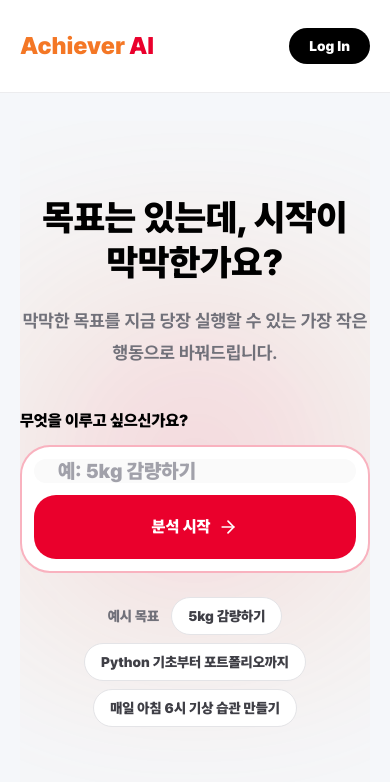
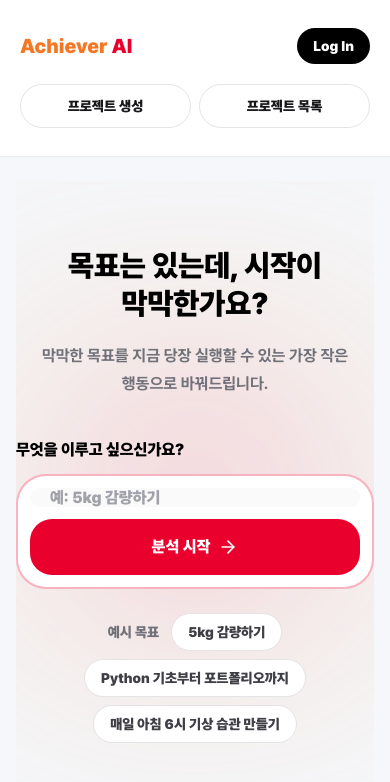
Before and after one commit to junhaspare1-rgb/Achiever-ai, a React (Vite) app: page / in a window 390 px wide. Shown: the top 782 px of the page. Built offline with nearby package versions, Linux system fonts and the light colour scheme.

Commit message:
Improve mobile and tablet layouts

```diff
--- a/src/App.jsx
+++ b/src/App.jsx
@@ -577,8 +577,8 @@ function AppHeader({ onLogoClick, onProjectsClick }) {
     <header className="border-b border-zinc-200/70 bg-white px-5 py-7 sm:px-8 lg:px-10">
       <div className="mx-auto flex w-full max-w-[1600px] items-center justify-between">
         <button className="inline-flex items-baseline gap-1 font-black" onClick={onLogoClick} type="button">
-          <span className="text-2xl text-sk-orange">Achiever</span>
-          <span className="text-2xl text-sk-red">AI</span>
+          <span className="text-xl text-sk-orange sm:text-2xl">Achiever</span>
+          <span className="text-xl text-sk-red sm:text-2xl">AI</span>
         </button>
 
         <div className="hidden items-center gap-12 text-base font-black text-black lg:flex">
@@ -591,13 +591,29 @@ function AppHeader({ onLogoClick, onProjectsClick }) {
         </div>
 
         <button
-          className="rounded-full bg-black px-5 py-2 text-sm font-black text-white transition hover:bg-zinc-800"
+          className="rounded-full bg-black px-4 py-2 text-sm font-black text-white transition hover:bg-zinc-800 sm:px-5"
           onClick={() => window.alert("현재 Achiever AI는 베타 버전이어서 로그인 기능을 지원하지 않습니다.")}
           type="button"
         >
           Log In
         </button>
       </div>
+      <nav className="mx-auto mt-5 grid w-full max-w-[1600px] grid-cols-2 gap-2 lg:hidden">
+        <button
+          className="h-11 rounded-full border border-zinc-200 bg-white text-sm font-black text-zinc-900 transition hover:border-[#EA002C] hover:text-[#EA002C]"
+          onClick={onLogoClick}
+          type="button"
+        >
+          프로젝트 생성
+        </button>
+        <button
+          className="h-11 rounded-full border border-zinc-200 bg-white text-sm font-black text-zinc-900 transition hover:border-[#EA002C] hover:text-[#EA002C]"
+          onClick={onProjectsClick}
+          type="button"
+        >
+          프로젝트 목록
+        </button>
+      </nav>
     </header>
   );
 }
@@ -607,7 +623,7 @@ function Shell({ children, onLogoClick, onProjectsClick }) {
     <main className="min-h-screen bg-[#F5F7FA] text-zinc-950">
       <AppHeader onLogoClick={onLogoClick} onProjectsClick={onProjectsClick} />
       <div className="bg-[#F5F7FA]">
-        <div className="mx-auto flex min-h-[calc(100vh-6rem)] w-full max-w-[1600px] flex-col px-5 pb-10 pt-7 sm:px-8 sm:pt-9 lg:px-10">
+        <div className="mx-auto flex min-h-[calc(100vh-6rem)] w-full max-w-[1600px] flex-col px-4 pb-24 pt-6 sm:px-8 sm:pb-10 sm:pt-9 lg:px-10">
           {children}
         </div>
       </div>
@@ -635,10 +651,10 @@ function ProjectListScreen({ projects, activeProjectId, onCreateProject, onSelec
               <FolderOpen aria-hidden="true" className="h-4 w-4" />
               프로젝트 보관함
             </div>
-            <h1 className="text-4xl font-black text-black sm:text-5xl">모든 프로젝트</h1>
+            <h1 className="text-3xl font-black text-black sm:text-5xl">모든 프로젝트</h1>
           </div>
 
-          <ActionButton className="bg-[#EA002C] text-white hover:bg-[#D90029]" icon={Plus} onClick={onCreateProject} type="button">
+          <ActionButton className="w-full bg-[#EA002C] text-white hover:bg-[#D90029] sm:w-auto" icon={Plus} onClick={onCreateProject} type="button">
             새 프로젝트
           </ActionButton>
         </div>
@@ -919,10 +935,10 @@ function SimpleGoalInputScreen({
         <div className="pointer-events-none absolute left-1/2 top-1/2 h-[560px] w-[860px] -translate-x-1/2 -translate-y-1/2 rounded-full bg-[radial-gradient(circle,rgba(234,0,44,0.16)_0%,rgba(244,119,37,0.08)_34%,rgba(245,247,250,0)_70%)] blur-3xl" />
         <div className="relative z-10 mx-auto w-full max-w-5xl">
           <div className="mb-10 text-center">
-            <h1 className="break-keep text-4xl font-black leading-tight text-black sm:text-5xl lg:text-6xl">
+            <h1 className="break-keep text-3xl font-black leading-tight text-black sm:text-5xl lg:text-6xl">
               목표는 있는데, 시작이 막막한가요?
             </h1>
-            <p className="mx-auto mt-5 max-w-2xl break-keep text-lg font-bold leading-8 text-zinc-500">
+            <p className="mx-auto mt-5 max-w-2xl break-keep text-base font-bold leading-7 text-zinc-500 sm:text-lg sm:leading-8">
               막막한 목표를 지금 당장 실행할 수 있는 가장 작은 행동으로 바꿔드립니다.
             </p>
           </div>
@@ -956,14 +972,14 @@ function SimpleGoalInputScreen({
                 <div className="flex flex-col gap-3 sm:flex-row sm:items-center">
                   <input
                     id="goal-input"
-                    className="h-20 min-w-0 flex-1 rounded-[22px] border-0 bg-[#fafafa] px-6 text-xl font-black text-zinc-950 outline-none placeholder:text-zinc-400 sm:px-8"
+                    className="h-16 min-w-0 flex-1 rounded-[22px] border-0 bg-[#fafafa] px-5 text-base font-black text-zinc-950 outline-none placeholder:text-zinc-400 sm:h-20 sm:px-8 sm:text-xl"
                     disabled={isLoading}
                     onChange={(event) => onChange(event.target.value)}
                     placeholder={copy.placeholder}
                     value={value}
                   />
                   <button
-                    className="inline-flex h-16 w-full items-center justify-center gap-2 rounded-[22px] bg-[#EA002C] px-7 text-base font-black text-white transition hover:bg-[#D90029] disabled:cursor-not-allowed disabled:opacity-50 sm:w-auto"
+                    className="inline-flex h-14 w-full items-center justify-center gap-2 rounded-[22px] bg-[#EA002C] px-7 text-base font-black text-white transition hover:bg-[#D90029] disabled:cursor-not-allowed disabled:opacity-50 sm:h-16 sm:w-auto"
                     disabled={isLoading}
                     type="submit"
                   >
@@ -1007,7 +1023,12 @@ function SimpleGoalInputScreen({
 }
 
 function TreeMap({ tree, phase, activeTaskId }) {
-  const [zoom, setZoom] = useState(1);
+  const [zoom, setZoom] = useState(() => {
+    if (typeof window === "undefined") return 1;
+    if (window.innerWidth < 480) return 0.7;
+    if (window.innerWidth < 768) return 0.82;
+    return 1;
+  });
   const [selectedNodeId, setSelectedNodeId] = useState("");
   const layout = useMemo(() => {
     const visibleTree = visibleTreeByPhase(tree, phase);
@@ -1078,7 +1099,7 @@ function TreeMap({ tree, phase, activeTaskId }) {
   });
 
   return (
-    <div className="rounded-[30px] bg-white p-4 shadow-[0_1px_0_rgba(0,0,0,0.04)]">
+    <div className="rounded-[24px] bg-white p-3 shadow-[0_1px_0_rgba(0,0,0,0.04)] sm:rounded-[30px] sm:p-4">
       <div className="mb-4 flex justify-end">
         <div className="flex items-center gap-2">
           <button
@@ -1108,7 +1129,7 @@ function TreeMap({ tree, phase, activeTaskId }) {
         </div>
       </div>
 
-      <div className="tree-map-scroll overflow-auto rounded-[24px] bg-[#fafafa] p-4">
+      <div className="tree-map-scroll overflow-auto rounded-[20px] bg-[#fafafa] p-3 sm:rounded-[24px] sm:p-4">
         <svg
           aria-label="목표 트리 MAP"
           className="tree-map-canvas"
@@ -1250,15 +1271,15 @@ function MapScreen({ tree, activeTaskId, mapPhase, progress, onMapPhaseChange, o
       <ProgressBar done={progress.done} total={progress.total} />
       <Shell onLogoClick={onLogoClick} onProjectsClick={onProjectsClick}>
         <section className="space-y-6">
-          <header className="sticky top-5 z-20 rounded-[28px] bg-white/95 p-5 shadow-[0_10px_30px_rgba(0,0,0,0.06)] backdrop-blur">
+          <header className="sticky top-3 z-20 rounded-[24px] bg-white/95 p-4 shadow-[0_10px_30px_rgba(0,0,0,0.06)] backdrop-blur sm:top-5 sm:rounded-[28px] sm:p-5">
             <div className="flex flex-col gap-4 lg:flex-row lg:items-center lg:justify-between">
               <div>
                 <p className="text-sm font-black text-[#EA002C]">{phaseCopy}</p>
-                <h1 className="mt-1 break-keep text-3xl font-black text-black sm:text-4xl">
+                <h1 className="mt-1 break-keep text-2xl font-black text-black sm:text-4xl">
                   {tree.title}
                 </h1>
               </div>
-              <div className="min-w-[220px]">
+              <div className="min-w-0 sm:min-w-[220px]">
                 <p className="mb-2 text-sm font-black text-zinc-500">
                   전체 {progress.total}개 중 {progress.done}개 완료
                 </p>
@@ -1272,12 +1293,12 @@ function MapScreen({ tree, activeTaskId, mapPhase, progress, onMapPhaseChange, o
             </div>
           </header>
 
-          <div className="rounded-[34px] bg-[#f3f3f3] p-4 sm:p-6 lg:p-8">
+          <div className="rounded-[28px] bg-[#f3f3f3] p-3 sm:rounded-[34px] sm:p-6 lg:p-8">
             <TreeMap tree={tree} phase={mapPhase} activeTaskId={activeTaskId} />
 
-            <div className="mt-6 flex flex-wrap items-center justify-between gap-3">
+            <div className="mt-6 flex flex-col items-stretch justify-between gap-3 sm:flex-row sm:flex-wrap sm:items-center">
               <ActionButton
-                className="border border-zinc-200 bg-white text-zinc-700 hover:border-sk-orange hover:text-black"
+                className="w-full border border-zinc-200 bg-white text-zinc-700 hover:border-sk-orange hover:text-black sm:w-auto"
                 icon={RotateCcw}
                 onClick={onReset}
                 type="button"
@@ -1287,7 +1308,7 @@ function MapScreen({ tree, activeTaskId, mapPhase, progress, onMapPhaseChange, o
 
               {mapPhase >= 3 ? (
                 <ActionButton
-                  className="bg-sk-red text-white shadow-[0_16px_34px_rgba(234,0,44,0.25)] hover:bg-[#d90029]"
+                  className="w-full bg-sk-red text-white shadow-[0_16px_34px_rgba(234,0,44,0.25)] hover:bg-[#d90029] sm:w-auto"
                   onClick={onViewTask}
                   type="button"
                 >
@@ -1308,7 +1329,7 @@ function MapScreen({ tree, activeTaskId, mapPhase, progress, onMapPhaseChange, o
 
 function TaskListNav({ taskEntries, activeTaskId, onSelectTask }) {
   return (
-    <aside className="min-h-0 rounded-[26px] bg-white p-4 shadow-[0_1px_0_rgba(0,0,0,0.04)] lg:h-full lg:overflow-y-auto">
+    <aside className="order-2 max-h-[280px] min-h-0 overflow-y-auto rounded-[26px] bg-white p-4 shadow-[0_1px_0_rgba(0,0,0,0.04)] lg:order-none lg:h-full lg:max-h-none lg:overflow-y-auto">
       <div className="mb-4 flex items-center gap-2">
         <span className="inline-flex h-9 w-9 items-center justify-center rounded-full bg-[#FFF1F2] text-[#EA002C]">
           <ListTodo aria-hidden="true" className="h-5 w-5" />
@@ -1375,7 +1396,7 @@ function AssistPanel({
   onSubmit,
 }) {
   return (
-    <section id="ai-assist" className="flex min-h-0 flex-1 flex-col rounded-[22px] bg-[#f7f7f7] p-3">
+    <section id="ai-assist" className="flex min-h-[260px] flex-1 flex-col rounded-[22px] bg-[#f7f7f7] p-3 lg:min-h-0">
       <div className="mb-2 flex items-center gap-2">
         <Sparkles aria-hidden="true" className="h-4 w-4 text-sk-orange" />
         <h2 className="text-sm font-black text-black">Achiever AI 채팅</h2>
@@ -1467,6 +1488,9 @@ function TaskScreen({
   const isTaskDone = task?.status === "done";
   const parentGoal = path[path.length - 1] || tree.title;
   const achieveTips = normalizeAchieveTips(task?.achieveTips, task?.title, parentGoal);
+  const [isDesktopTaskLayout, setIsDesktopTaskLayout] = useState(() =>
+    typeof window === "undefined" ? true : window.innerWidth >= 1024,
+  );
   const [taskBoardHeight, setTaskBoardHeight] = useState(() =>
     typeof window === "undefined" ? 560 : Math.max(420, window.innerHeight - 224),
   );
@@ -1474,16 +1498,18 @@ function TaskScreen({
   useEffect(() => {
     window.scrollTo({ top: 0, left: 0, behavior: "auto" });
     const previousOverflow = document.body.style.overflow;
-    document.body.style.overflow = "hidden";
-    const updateTaskBoardHeight = () => {
+    const updateTaskBoardLayout = () => {
+      const isDesktop = window.innerWidth >= 1024;
+      setIsDesktopTaskLayout(isDesktop);
       setTaskBoardHeight(Math.max(420, window.innerHeight - 224));
+      document.body.style.overflow = isDesktop ? "hidden" : previousOverflow;
     };
 
-    updateTaskBoardHeight();
-    window.addEventListener("resize", updateTaskBoardHeight);
+    updateTaskBoardLayout();
+    window.addEventListener("resize", updateTaskBoardLayout);
 
     return () => {
-      window.removeEventListener("resize", updateTaskBoardHeight);
+      window.removeEventListener("resize", updateTaskBoardLayout);
       document.body.style.overflow = previousOverflow;
     };
   }, [task?.id]);
@@ -1497,12 +1523,12 @@ function TaskScreen({
             <p className="text-sm font-black text-[#EA002C]">
               전체 {progress.total}개 중 {progress.done}개 완료
             </p>
-            <h1 className="mt-1 break-keep text-2xl font-black text-black sm:text-3xl">
+            <h1 className="mt-1 break-keep text-xl font-black text-black sm:text-3xl">
               {tree.title}
             </h1>
           </div>
           <ActionButton
-            className="border border-zinc-200 bg-white text-zinc-700 hover:border-sk-orange hover:text-black"
+            className="w-full border border-zinc-200 bg-white text-zinc-700 hover:border-sk-orange hover:text-black sm:w-auto"
             icon={RotateCcw}
             onClick={onReset}
             type="button"
@@ -1513,8 +1539,8 @@ function TaskScreen({
 
         <section
           id="task-board"
-          className="grid gap-4 rounded-[32px] bg-[#f3f3f3] p-4 sm:p-5 lg:min-h-0 lg:grid-cols-[260px_minmax(0,1fr)_340px] lg:overflow-hidden lg:p-5"
-          style={{ height: taskBoardHeight }}
+          className="grid gap-4 rounded-[28px] bg-[#f3f3f3] p-3 sm:p-5 lg:min-h-0 lg:grid-cols-[260px_minmax(0,1fr)_340px] lg:overflow-hidden lg:rounded-[32px] lg:p-5"
+          style={isDesktopTaskLayout ? { height: taskBoardHeight } : undefined}
         >
           <TaskListNav
             activeTaskId={task?.id || ""}
@@ -1522,7 +1548,7 @@ function TaskScreen({
             taskEntries={taskEntries}
           />
 
-          <div className="flex min-h-0 flex-col justify-center overflow-hidden rounded-[26px] bg-white p-5 shadow-[0_1px_0_rgba(0,0,0,0.04)] sm:p-6">
+          <div className="order-1 flex min-h-[420px] flex-col justify-center rounded-[26px] bg-white p-4 shadow-[0_1px_0_rgba(0,0,0,0.04)] sm:min-h-[460px] sm:p-6 lg:order-none lg:min-h-0 lg:overflow-hidden">
             <div className="mx-auto w-full max-w-3xl space-y-4">
               <div className="rounded-[32px] border border-zinc-100 bg-white p-4 shadow-[0_18px_55px_rgba(0,0,0,0.07)] sm:p-6">
                 <div className="mb-4 flex flex-wrap items-center justify-between gap-3">
@@ -1532,7 +1558,7 @@ function TaskScreen({
                   </div>
                 </div>
 
-                <h2 className="break-keep text-3xl font-black leading-[1.24] tracking-normal text-black sm:text-[2rem]">
+                <h2 className="break-keep text-2xl font-black leading-[1.32] tracking-normal text-black sm:text-[2rem]">
                   {task?.title}
                 </h2>
                 <div className="mt-4 rounded-[20px] bg-[#fafafa] px-4 py-3">
@@ -1556,7 +1582,7 @@ function TaskScreen({
 
               <div className="grid gap-3 sm:grid-cols-[1.4fr_1fr]">
                 <button
-                  className="group flex h-[72px] items-center justify-center gap-3 rounded-[24px] border border-[#EA002C] bg-white px-6 py-3 text-left text-zinc-900 transition hover:-translate-y-0.5 hover:bg-[#fffafa] disabled:cursor-not-allowed disabled:opacity-55"
+                  className="group flex min-h-[72px] items-center justify-center gap-3 rounded-[24px] border border-[#EA002C] bg-white px-5 py-3 text-left text-zinc-900 transition hover:-translate-y-0.5 hover:bg-[#fffafa] disabled:cursor-not-allowed disabled:opacity-55 sm:h-[72px] sm:px-6"
                   disabled={!task || isTaskDone || isSubdividing}
                   onClick={onComplete}
                   type="button"
@@ -1570,7 +1596,7 @@ function TaskScreen({
                   </span>
                 </button>
                 <button
-                  className="flex h-[72px] items-center justify-center gap-3 rounded-[24px] border border-zinc-200 bg-white px-6 py-3 text-left text-zinc-800 transition hover:-translate-y-0.5 hover:border-sk-orange hover:bg-[#fff7f2] disabled:cursor-not-allowed disabled:opacity-55"
+                  className="flex min-h-[72px] items-center justify-center gap-3 rounded-[24px] border border-zinc-200 bg-white px-5 py-3 text-left text-zinc-800 transition hover:-translate-y-0.5 hover:border-sk-orange hover:bg-[#fff7f2] disabled:cursor-not-allowed disabled:opacity-55 sm:h-[72px] sm:px-6"
                   disabled={!task || isSubdividing}
                   onClick={onSubdivide}
                   type="button"
@@ -1591,7 +1617,7 @@ function TaskScreen({
             </div>
           </div>
 
-          <aside className="flex min-h-0 flex-col gap-3 rounded-[26px] bg-white p-4 shadow-[0_1px_0_rgba(0,0,0,0.04)] lg:h-full lg:overflow-hidden">
+          <aside className="order-3 flex min-h-0 flex-col gap-3 rounded-[26px] bg-white p-4 shadow-[0_1px_0_rgba(0,0,0,0.04)] lg:order-none lg:h-full lg:overflow-hidden">
             <div className="grid grid-cols-2 gap-3">
               <InfoRow label="진행 상태" value={"전체 " + progress.total + "개 중 " + progress.done + "개 완료"} />
               <InfoRow label="진행률" value={progress.percent + "%"} />
@@ -1623,7 +1649,7 @@ function TaskScreen({
 function FloatingToggle({ icon: Icon, label, onClick }) {
   return (
     <button
-      className="fixed bottom-6 right-6 z-40 inline-flex min-h-12 items-center justify-center gap-2 whitespace-nowrap rounded-full bg-black px-5 py-3 text-sm font-black text-white shadow-[0_18px_45px_rgba(0,0,0,0.22)] transition hover:-translate-y-0.5 hover:bg-zinc-800"
+      className="fixed bottom-4 right-4 z-40 inline-flex min-h-12 items-center justify-center gap-2 whitespace-nowrap rounded-full bg-black px-4 py-3 text-sm font-black text-white shadow-[0_18px_45px_rgba(0,0,0,0.22)] transition hover:-translate-y-0.5 hover:bg-zinc-800 sm:bottom-6 sm:right-6 sm:px-5"
       onClick={onClick}
       type="button"
     >
--- a/src/index.css
+++ b/src/index.css
@@ -57,6 +57,12 @@ button:disabled {
 .tree-map-canvas {
   display: block;
   min-width: 720px;
+}
+
+@media (max-width: 639px) {
+  .tree-map-canvas {
+    min-width: 620px;
+  }
 }
 
 .tree-node-fade {
```
